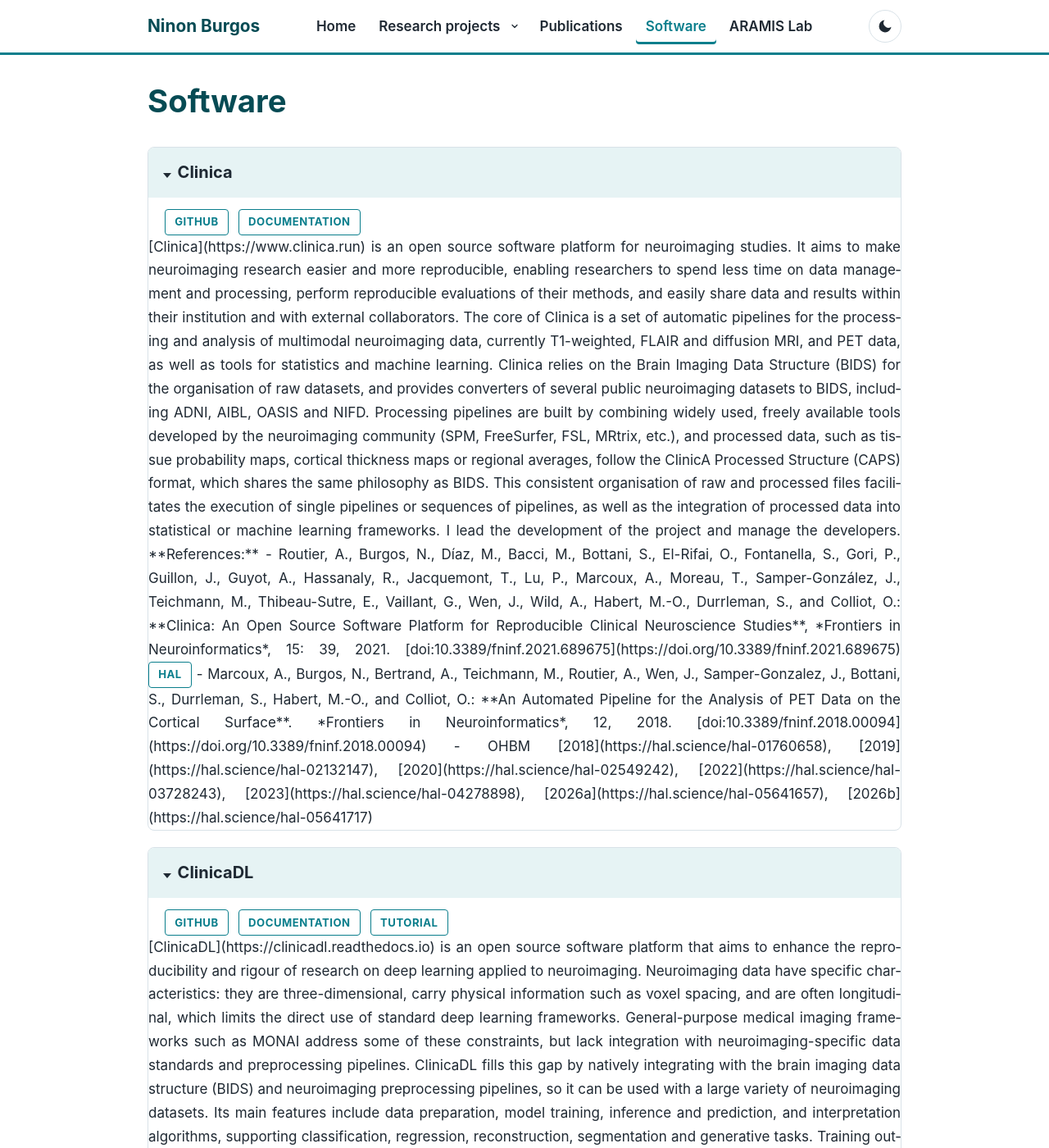
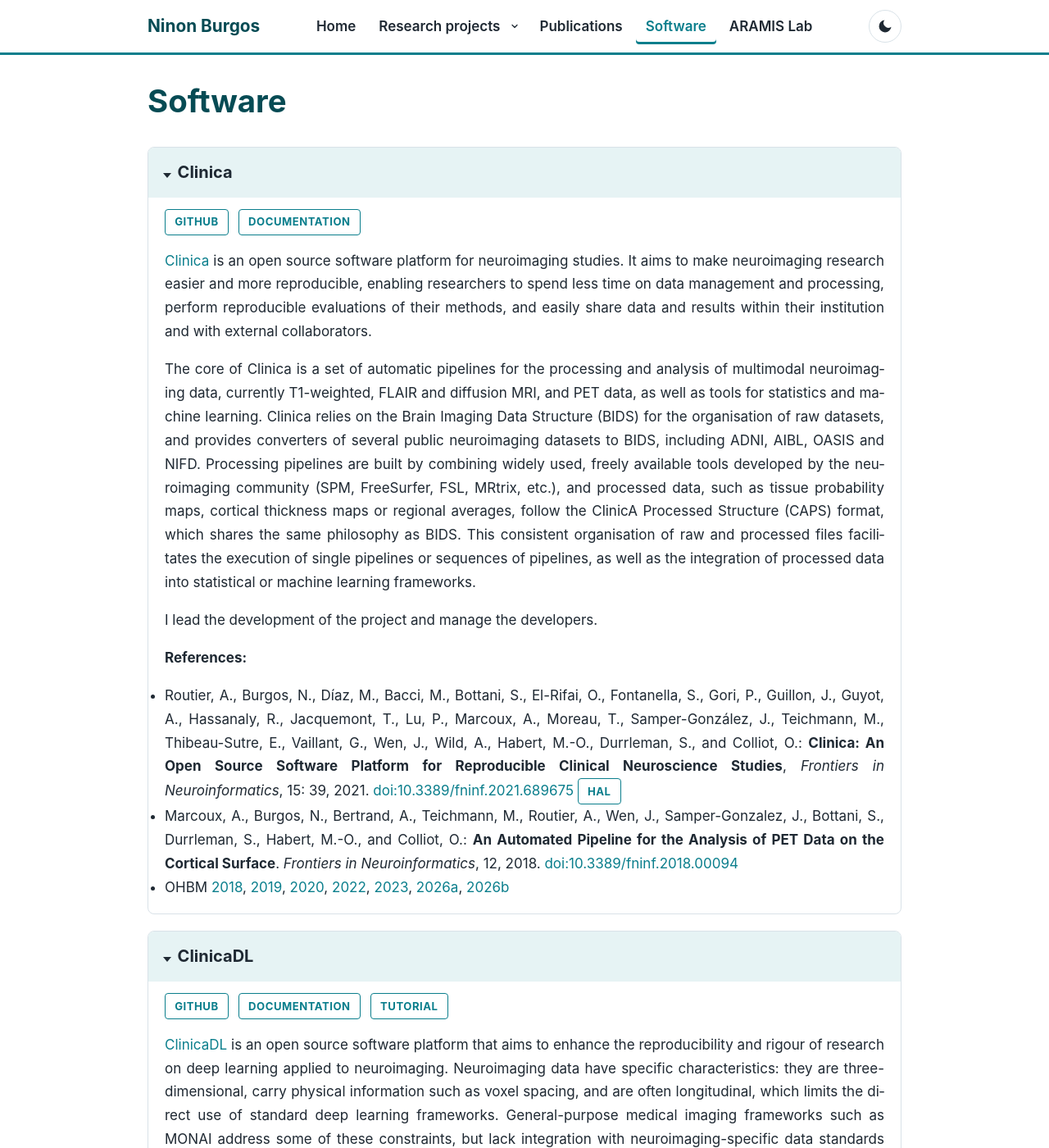
Before and after one commit to nburgos/nburgos.github.io, a Jekyll site: the page built from software.md, in a window 1280 px wide and 1400 px high. Shown: the whole window at 82% size. Built offline with Jekyll 4.4.1, drawn with Linux system fonts in a browser that asks for light colours; some of the changed text lies outside the part shown.

Commit message:
Software page: enable markdown rendering inside details sections (kramdown markdown=1)

```diff
--- a/software.md
+++ b/software.md
@@ -4,7 +4,7 @@
 permalink: /software/
 ---
 
-<details class="software-group" open>
+<details class="software-group" open markdown="1">
 <summary class="software-heading"><span class="software-title">Clinica</span></summary>
 
 <p class="software-links">
@@ -26,7 +26,7 @@
 
 </details>
 
-<details class="software-group" open>
+<details class="software-group" open markdown="1">
 <summary class="software-heading"><span class="software-title">ClinicaDL</span></summary>
 
 <p class="software-links">
@@ -48,7 +48,7 @@
 
 </details>
 
-<details class="software-group" open>
+<details class="software-group" open markdown="1">
 <summary class="software-heading"><span class="software-title">AD-ML / AD-DL</span></summary>
 
 <p class="software-links">
@@ -69,7 +69,7 @@
 
 </details>
 
-<details class="software-group" open>
+<details class="software-group" open markdown="1">
 <summary class="software-heading"><span class="software-title">NiftyWeb</span></summary>
 
 <p class="software-links">
@@ -87,7 +87,7 @@
 
 </details>
 
-<details class="software-group" open>
+<details class="software-group" open markdown="1">
 <summary class="software-heading"><span class="software-title">NiftySeg</span></summary>
 
 <p class="software-links">
```
